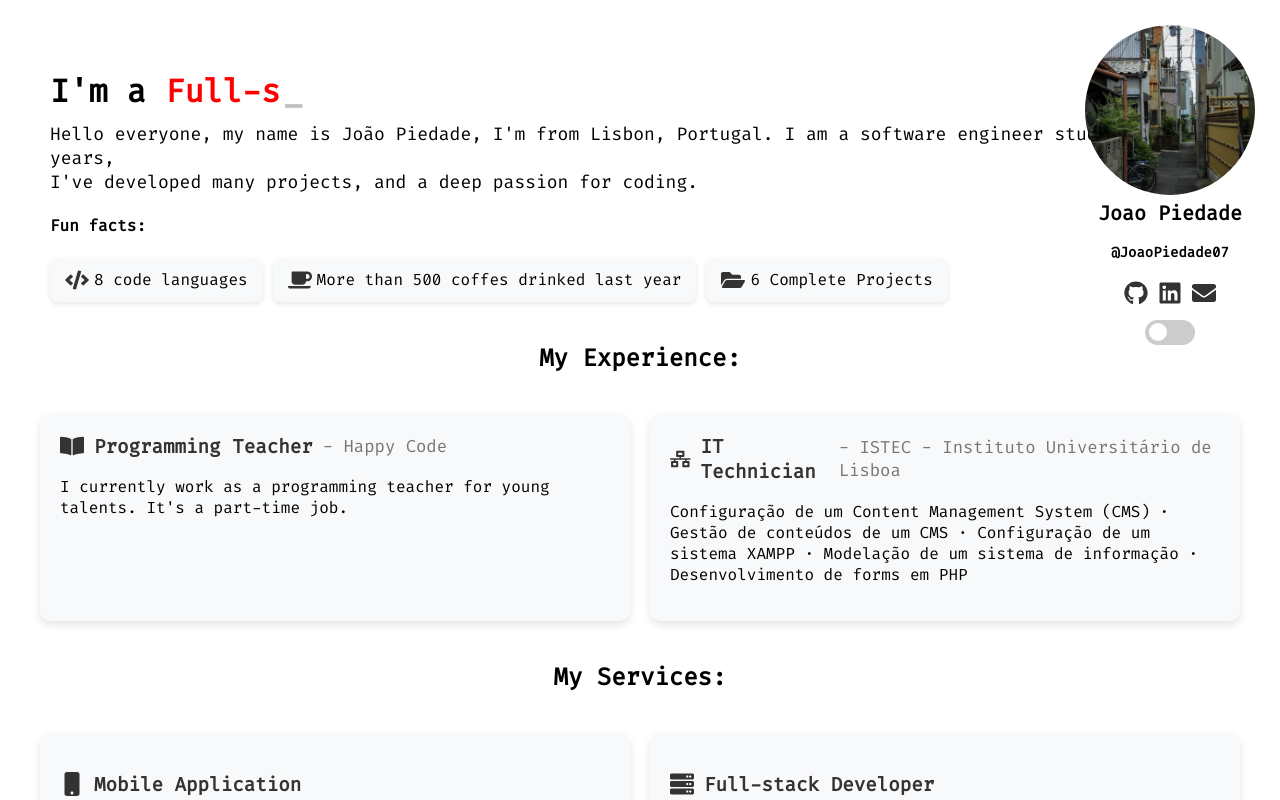
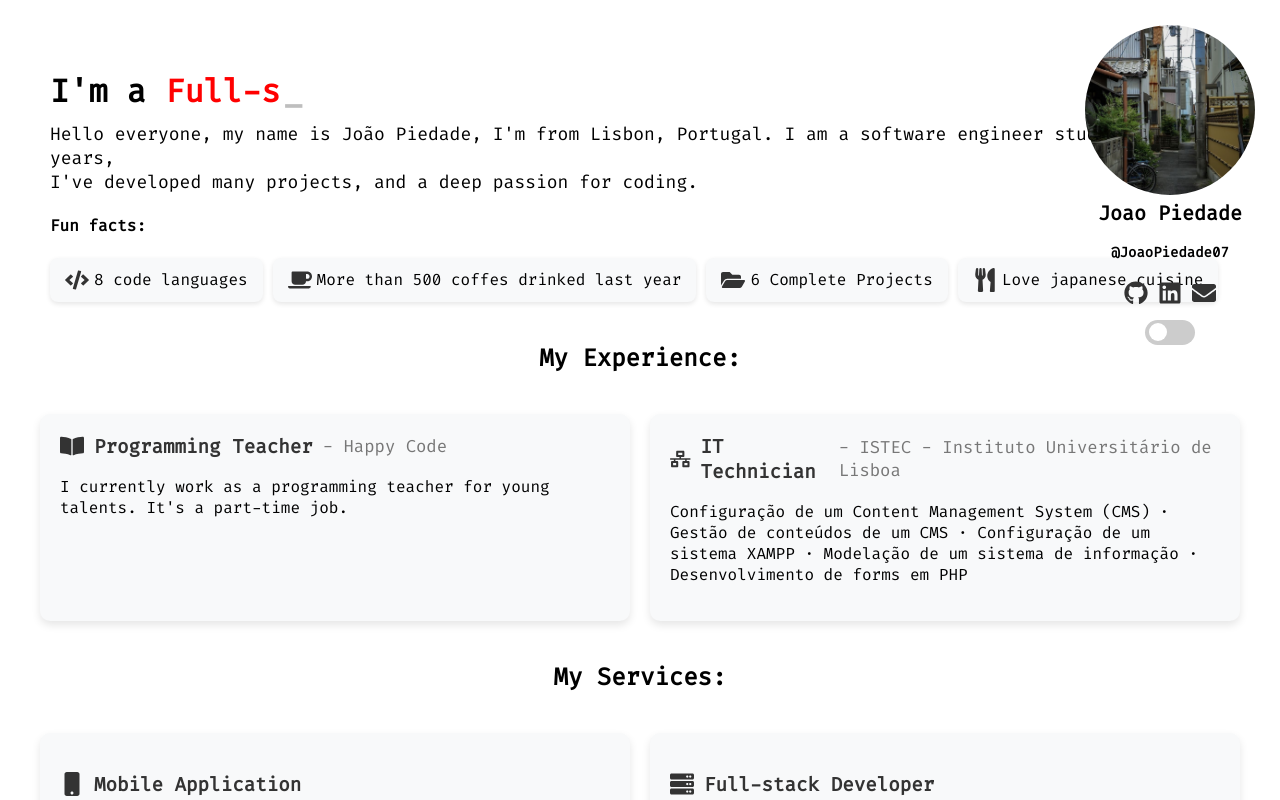
Before and after one commit to JoaoPiedade07/portefolio, a React (Create React App) app: page / in a window 1280 px wide. Shown: the top 800 px of the page. Built offline with nearby package versions, Linux system fonts and the light colour scheme.

Commit message:
Update App.js

```diff
--- a/src/App.js
+++ b/src/App.js
@@ -2,7 +2,7 @@ import './App.css';
 import React, { useState, useEffect } from 'react';
 import { useTypewriter, Cursor } from 'react-simple-typewriter';
 import { motion } from "framer-motion";
-import { FaGithub, FaLinkedin, FaEnvelope, FaCode, FaLaptop, FaArrowRight, FaCoffee, FaMobile, FaAppStoreIos, FaDatabase, FaFolderOpen, FaServer, FaBookOpen, FaNetworkWired, FaTools } from 'react-icons/fa';
+import { FaGithub, FaLinkedin, FaEnvelope, FaCode, FaLaptop, FaArrowRight, FaCoffee, FaMobile, FaAppStoreIos, FaDatabase, FaFolderOpen, FaServer, FaBookOpen, FaNetworkWired, FaTools, FaUtensils } from 'react-icons/fa';
 
 function App() {
   const [selectedSection, setSelectedSection] = useState('projects');
@@ -85,6 +85,9 @@ function App() {
           </div>
           <div className="funFact-card">
             <p><FaFolderOpen className="icon"/>6 Complete Projects </p>
+          </div>
+          <div className="funFact-card">
+            <p><FaUtensils className="icon"/>Love japanese cuisine </p>
           </div>
         </div>
       </div>
```
